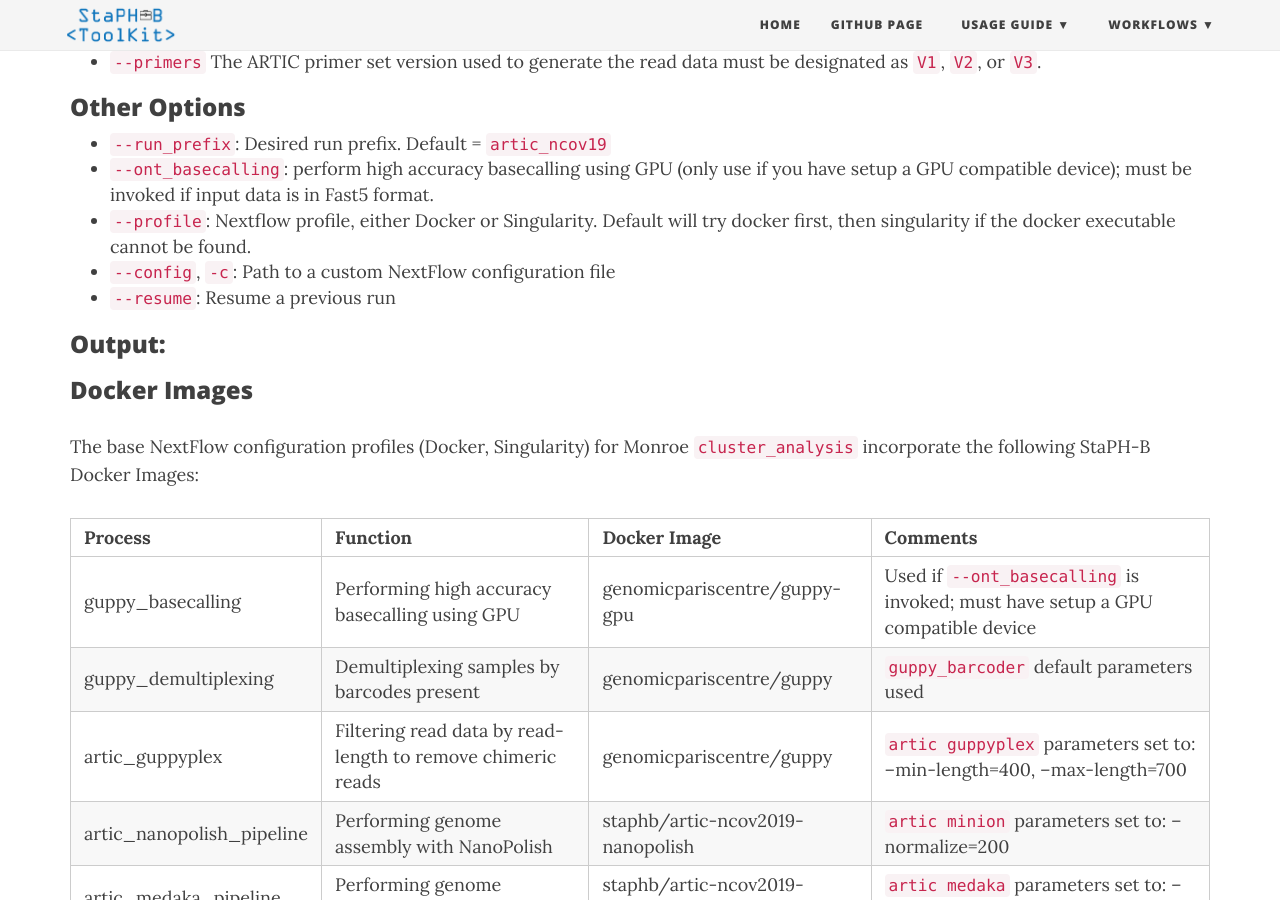
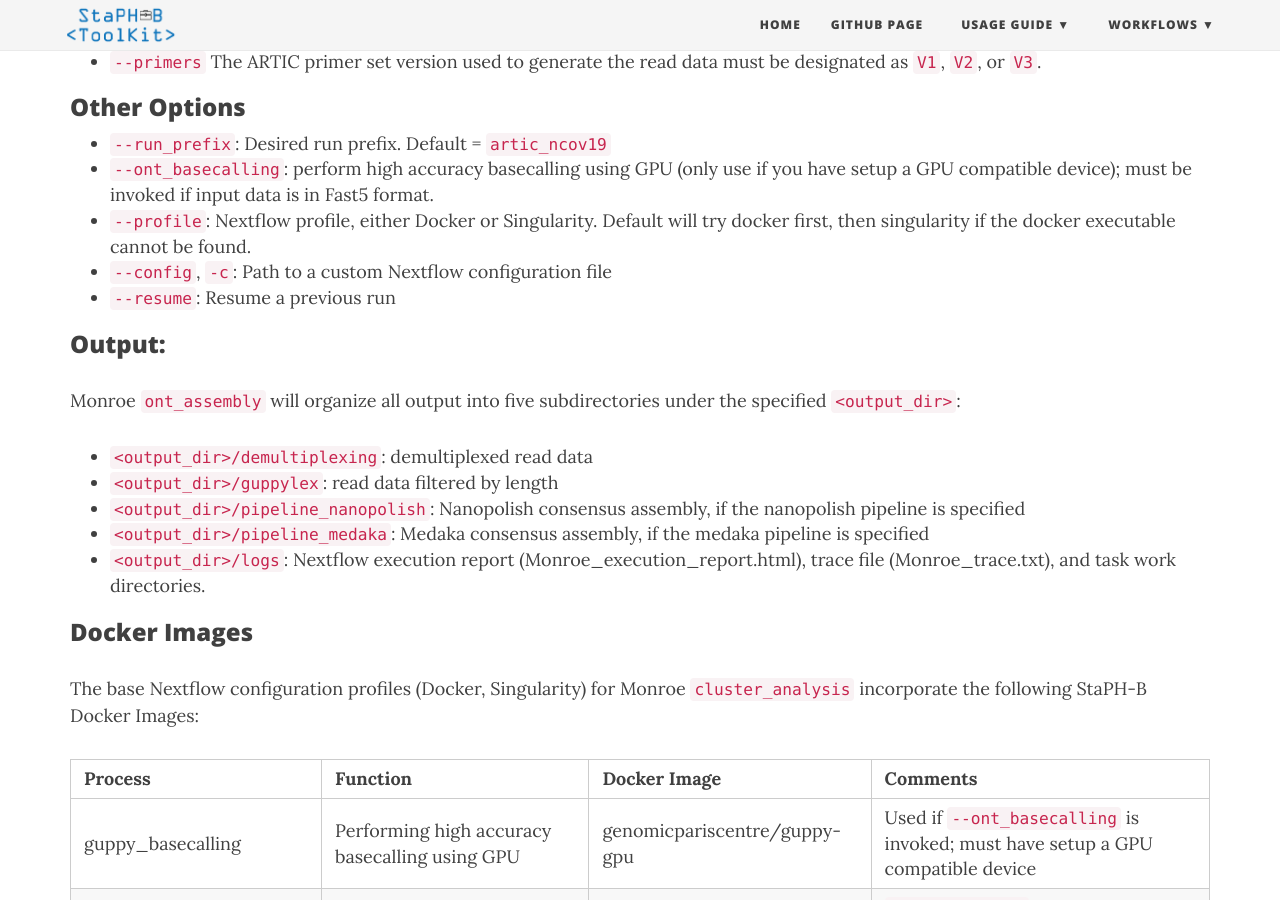
Before and after one commit to StaPH-B/staphb_toolkit, a Jekyll site: the page built from docs/workflow_docs/monroe.md, in a window 1280 px wide and 900 px high, scrolled down 3996 px. Built offline with Jekyll 4.4.1, drawn with Linux system fonts in a browser that asks for light colours; nearby versions of some CDN libraries; some of the changed text lies outside the part shown.

Commit message:
add ont output info

````diff
--- a/docs/workflow_docs/monroe.md
+++ b/docs/workflow_docs/monroe.md
@@ -9,10 +9,10 @@ Bioinformatics pipeline for SARS-CoV-2 genome assembly and sample cluster detect
 - Cluster detection can be performed from input assembly files (fasta) generated from any sequencing protocol
 
 ## Data workflow:
-Monroe consists of three separate NextFlow pipelines for Illumina paired-end read assembly (`pe_assebly`) Oxford Nanopore Technlogies read assembly (`ont_assembly`) cluster analysis from assembled SC2 genomes (`cluster_analysis`):
+Monroe consists of three separate Nextflow pipelines for Illumina paired-end read assembly (`pe_assebly`) Oxford Nanopore Technlogies read assembly (`ont_assembly`) cluster analysis from assembled SC2 genomes (`cluster_analysis`):
 ![Monroe pipeline](/assets/workflows/monroe/Monroe_v1.0.png)
 
-Monroe's NextFlow pipelines can be executed using the following command format:
+Monroe's Nextflow pipelines can be executed using the following command format:
 ```
 $ staphbe-wf monroe <monroe_pipeline> [options]
 ```
@@ -34,7 +34,7 @@ $ staphb-wf monroe pe_assembly <input_dir> -o <output_dir> --primers <ARTIC_prim
 
 ### Other Options
 - `--profile`: Nextflow profile, either Docker or Singularity. Default will try docker first, then singularity if the docker executable cannot be found.
-- `--config`, `-c`: Path to a custom NextFlow configuration file
+- `--config`, `-c`: Path to a custom Nextflow configuration file
 - `--resume`: Resume a previous run
 
 ### Output:
@@ -42,7 +42,7 @@ Monroe `pe_assembly` will organize all output into four subdirectories under the
 - `<output_dir>/alignments`: Sorted BAM files after minimap2 mapping and ivar primer trimming
 - `<output_dir>/assemblies`: Consensus genome assemblies in fasta format as well as a `<date>_quality_metrics.tsv` file comprising of quality metrics for all genome assemblies
 - `<output_dir>/SC2_reads`: Paired read data that have mapped to the Wu-Han-1 reference genome
-- `<output_dir>/logs`: NextFlow execution report (`Monroe_execution_report.html`), trace file (`Monroe_trace.txt`), and task work directories.
+- `<output_dir>/logs`: Nextflow execution report (`Monroe_execution_report.html`), trace file (`Monroe_trace.txt`), and task work directories.
 
 Sample quality metrics file:
 
@@ -57,7 +57,7 @@ Sample quality metrics file:
 
 
 ### Docker Images
-The base NextFlow configuration profiles (Docker, Singularity) for Monroe `pe_assebly` incorporate the following StaPH-B Docker Images:
+The base Nextflow configuration profiles (Docker, Singularity) for Monroe `pe_assebly` incorporate the following StaPH-B Docker Images:
 
 | Process   | Function  | Docker Image  | Comment|
 |---|---|---|---|---|
@@ -95,13 +95,20 @@ $ staphb-wf monroe ont_assembly <input_dir> <sequencing_summary> -o <output_dir>
 - `--run_prefix`: Desired run prefix. Default = `artic_ncov19`
 - `--ont_basecalling`: perform high accuracy basecalling using GPU (only use if you have setup a GPU compatible device); must be invoked if input data is in Fast5 format.
 - `--profile`: Nextflow profile, either Docker or Singularity. Default will try docker first, then singularity if the docker executable cannot be found.
-- `--config`, `-c`: Path to a custom NextFlow configuration file
+- `--config`, `-c`: Path to a custom Nextflow configuration file
 - `--resume`: Resume a previous run
 
 ### Output:
+Monroe `ont_assembly` will organize all output into five subdirectories under the specified `<output_dir>`:
+- `<output_dir>/demultiplexing`: demultiplexed read data
+- `<output_dir>/guppylex`: read data filtered by length
+- `<output_dir>/pipeline_nanopolish`: Nanopolish consensus assembly, if the nanopolish pipeline is specified
+- `<output_dir>/pipeline_medaka`: Medaka consensus assembly, if the medaka pipeline is specified
+- `<output_dir>/logs`: Nextflow execution report (Monroe_execution_report.html), trace file (Monroe_trace.txt), and task work directories.
+
 
 ### Docker Images
-The base NextFlow configuration profiles (Docker, Singularity) for Monroe `cluster_analysis` incorporate the following StaPH-B Docker Images:
+The base Nextflow configuration profiles (Docker, Singularity) for Monroe `cluster_analysis` incorporate the following StaPH-B Docker Images:
 
 | Process   | Function  | Docker Image  | Comments|
 |---|---|---|---|---|
@@ -134,7 +141,7 @@ $ staphb-wf monroe cluster_analysis <input_dir> -o <output_dir>
 
 ### Other Options
 - `--profile`: Nextflow profile, either Docker or Singularity. Default will try docker first, then singularity if the docker executable cannot be found.
-- `--config`, `-c`: Path to a custom NextFlow configuration file
+- `--config`, `-c`: Path to a custom Nextflow configuration file
 - `--resume`: Resume a previous run
 - `get_rtemplate`: Create a report template file for pipeline customization; `<date>_cluster_analysis_report.Rmd` will be populated in the user's current working directory
 - `--report`,`-r`: Path to custom report tempalte file
@@ -152,11 +159,11 @@ $ staphb-wf monroe cluster_analysis <input_dir> -o <output_dir> -r <custom_repor
 Monroe `cluster_analysis` will write the final pdf report to the specified `<output_dir>`. All other output will be organized into three subdirectories:
 - `<output_dir>/images`: PNG files of the maximum-likelihood tree and color-coded SNP-distance matrix
 - `<output_dir>/msa`: Mafft alignment file (fasta), IQ-Tree newick file, and SNP-dists pairwise-distance matrix
-- `<output_dir>/logs`: NextFlow execution report (`Monroe_execution_report.html`), trace file (`Monroe_trace.txt`), and task work directories.
+- `<output_dir>/logs`: Nextflow execution report (`Monroe_execution_report.html`), trace file (`Monroe_trace.txt`), and task work directories.
 
 
 ### Docker Images
-The base NextFlow configuration profiles (Docker, Singularity) for Monroe `cluster_analysis` incorporate the following StaPH-B Docker Images:
+The base Nextflow configuration profiles (Docker, Singularity) for Monroe `cluster_analysis` incorporate the following StaPH-B Docker Images:
 
 | Process   | Function  | Docker Image  | Comments |
 |---|---|---|---|---|
````
